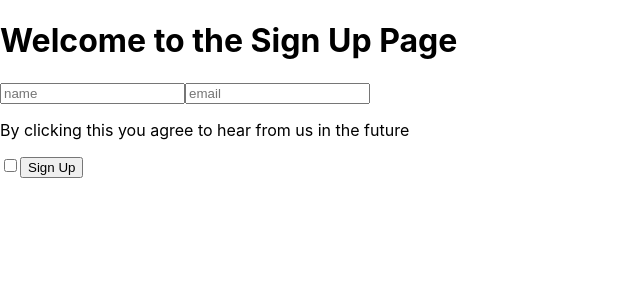
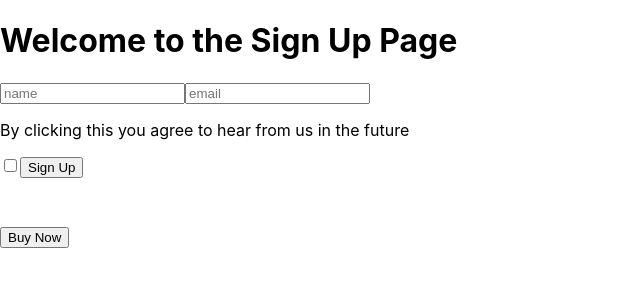
Before and after one commit to Callum-Anderson0/seymourmagazine, a React (Create React App) app: page / in a window 1280 px wide. Shown: the top 300 px of the page, without its empty margins (0-640 px from the left). Built offline with nearby package versions, Linux system fonts and the light colour scheme.

Commit message:
trying to fix things

```diff
--- a/src/App.js
+++ b/src/App.js
@@ -1,10 +1,18 @@
 import SignUp from "./components/SignUp";
+import StripeButton from "./components/StripeButton";
 
 function App() {
   return (
     <div className="App">
+      <meta property="og:title" content="Seymour Magazine" />
+      <meta property="og:description" content="" />
+      <meta property="og:image" content="../public/wallpaper.png" />
+      <meta property="og:url" content="https://seymourmagazine.com" />
+      <meta name="twitter:card" content="summary_large_image" />
+
       <h1>Welcome to the Sign Up Page</h1>
       <SignUp />
+      <StripeButton />
     </div>
   );
 }
--- /dev/null
+++ b/src/components/StripeButton.jsx
@@ -0,0 +1,11 @@
+export default function StripeButton() {
+  const handleClick = () => {
+    window.location.href = 'https://buy.stripe.com/test_eVq7sE1DAe0b1f01YFdnW00';
+  };
+
+  return (
+    <button onClick={handleClick}>
+      Buy Now
+    </button>
+  );
+}
```
Also changed, not shown: 1 other file (tests, documents, lock files or other folders).
